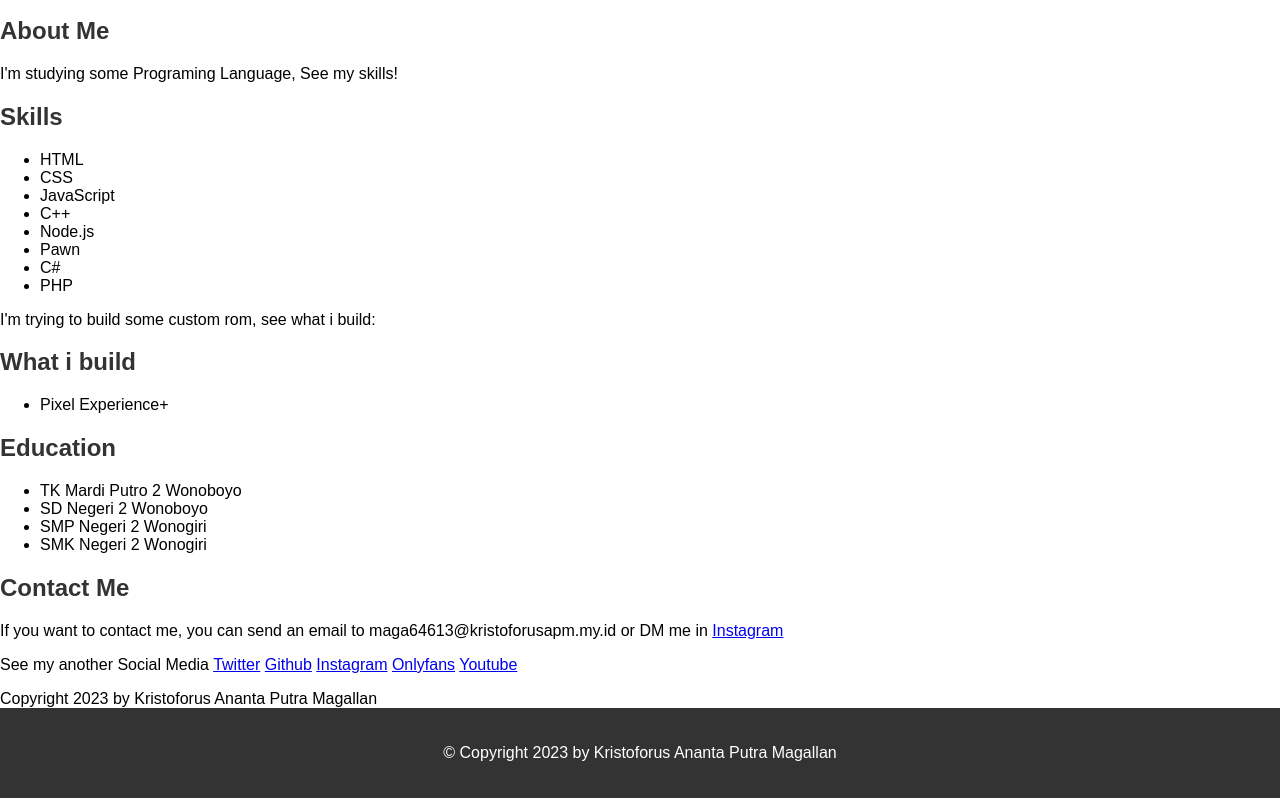
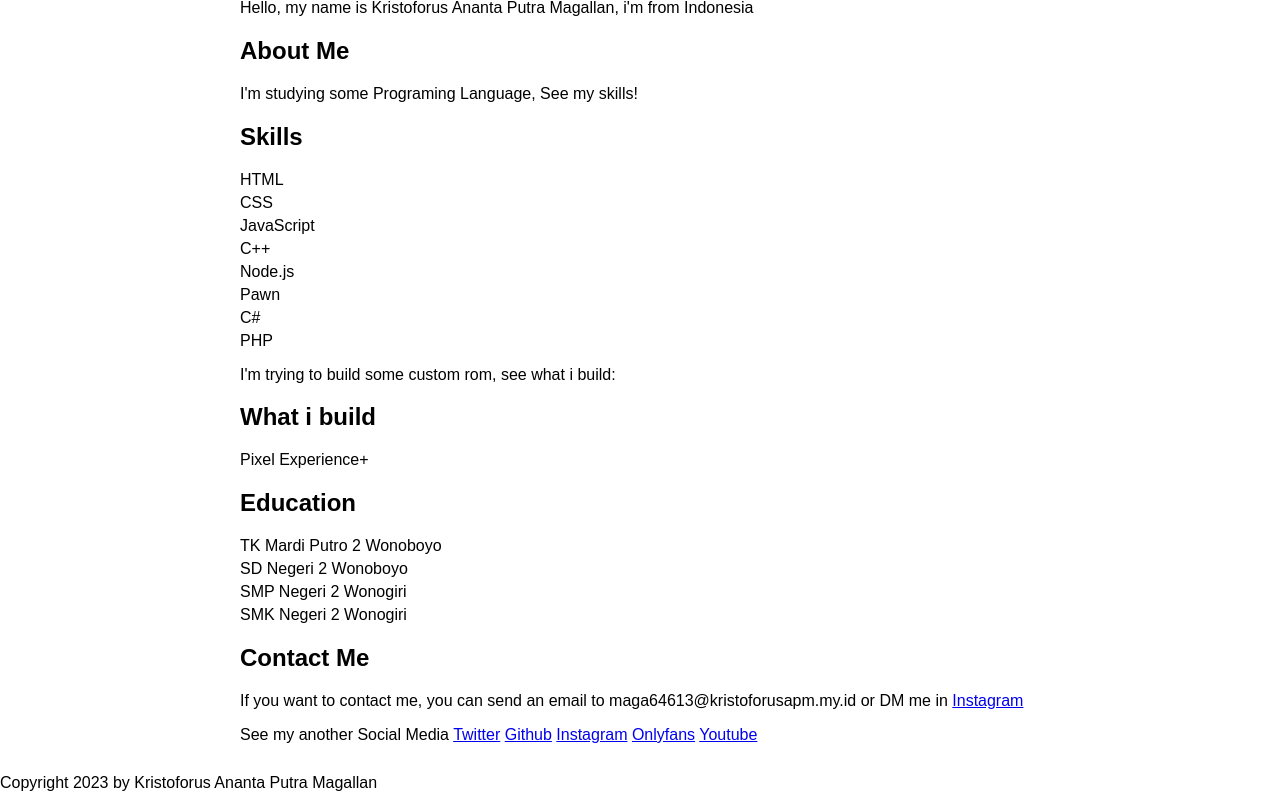
Before and after one commit to CEKIKOFGAMERS/CEKIKOFGAMERS.github.io, a plain HTML site: page index.html in a window 1280 px wide. Shown: the part 101-899 px from the top of the page. Drawn offline with Linux system fonts and the light colour scheme.

Commit message:
rollback to first version due to error in html

```diff
--- a/index.html
+++ b/index.html
@@ -1,7 +1,33 @@
 <!DOCTYPE html>
 <html lang="en">
 <head>
-    <link rel="stylesheet" type="text/css" href="styles.css">
+    <meta charset="UTF-8">
+    <meta name="viewport" content="width=device-width, initial-scale=1.0">
+    <title>Introduce Web</title>
+    <style>
+        body {
+            font-family: Arial, sans-serif;
+            margin: 0;
+            padding: 0;
+        }
+        .container {
+            max-width: 800px;
+            margin: 0 auto;
+            padding: 20px;
+        }
+        h1 {
+            text-align: center;
+        }
+        p {
+            margin-bottom: 10px;
+        }
+        ul {
+            list-style-type: none;
+            padding: 0;
+        }
+        li {
+            margin-bottom: 5px;
+        }
     </style>
 </head>
 <body>
@@ -42,8 +68,5 @@
         <p>See my another Social Media <a href="https://twitter.com/cekikofgamers">Twitter</a> <a href="https://github.com/CEKIKOFGAMERS">Github</a> <a href="https://instagram.com/itsmenaraa._">Instagram</a> <a href="https://onlyfans.com/cekikofgamers">Onlyfans</a> <a href="https://youtube.com/@CEKIKOFGAMERS">Youtube</a></p>
     </div>
     <p1>Copyright 2023 by Kristoforus Ananta Putra Magallan</p1>
-    <footer>
-        <p>&copy; Copyright 2023 by Kristoforus Ananta Putra Magallan</p>
-      </footer>
 </body>
 </html>
```
